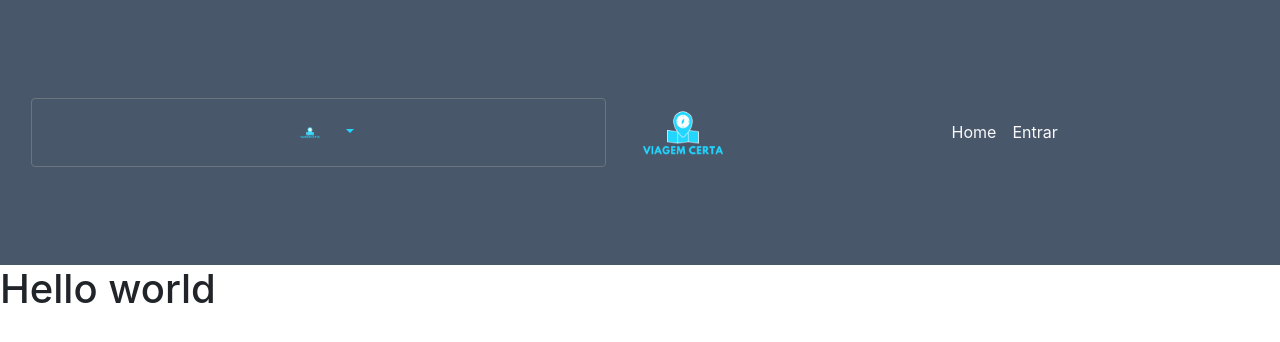
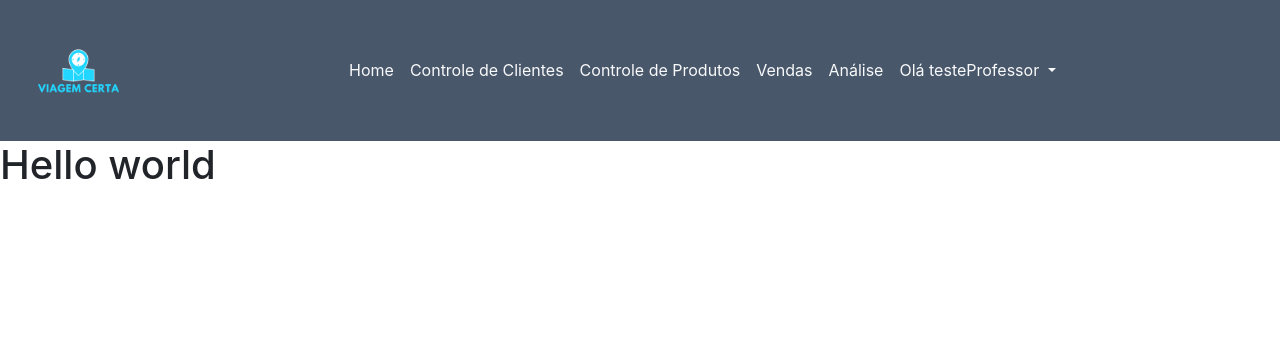
Before and after one commit to viagemcerta/project, a PHP site: page /index.php in a window 1280 px wide. Shown: the top 342 px of the page. Run offline with PHP 8.4, Linux system fonts and the light colour scheme.

Commit message:
Teste professor

```diff
--- a/header.php
+++ b/header.php
@@ -3,6 +3,8 @@
 
 include("login.php");
 
+
+$_SESSION['login'] = "testeProfessor";
 
 ?>
 <!DOCTYPE html>
@@ -23,16 +25,7 @@ include("login.php");
     <span class="navbar-toggler-icon"></span>
   </button>
 
-  <div class="dropdown">
-  <button class="btn btn-secondary dropdown-toggle" type="button" id="dropdownMenuButton" data-toggle="dropdown" aria-haspopup="true" aria-expanded="false">
-  <img src="img/certa.png"  class="img-fluid w-25 p-3 imgsize" alt="">
-  </button>
-  <div class="dropdown-menu" aria-labelledby="dropdownMenuButton">
-    <a class="dropdown-item" href="#">Action</a>
-    <a class="dropdown-item" href="#">Another action</a>
-    <a class="dropdown-item" href="#">Something else here</a>
-  </div>
-</div>
+
 
   <img src="img/certa.png"  class="img-fluid w-25 p-3 imgsize" alt="">
 
```
